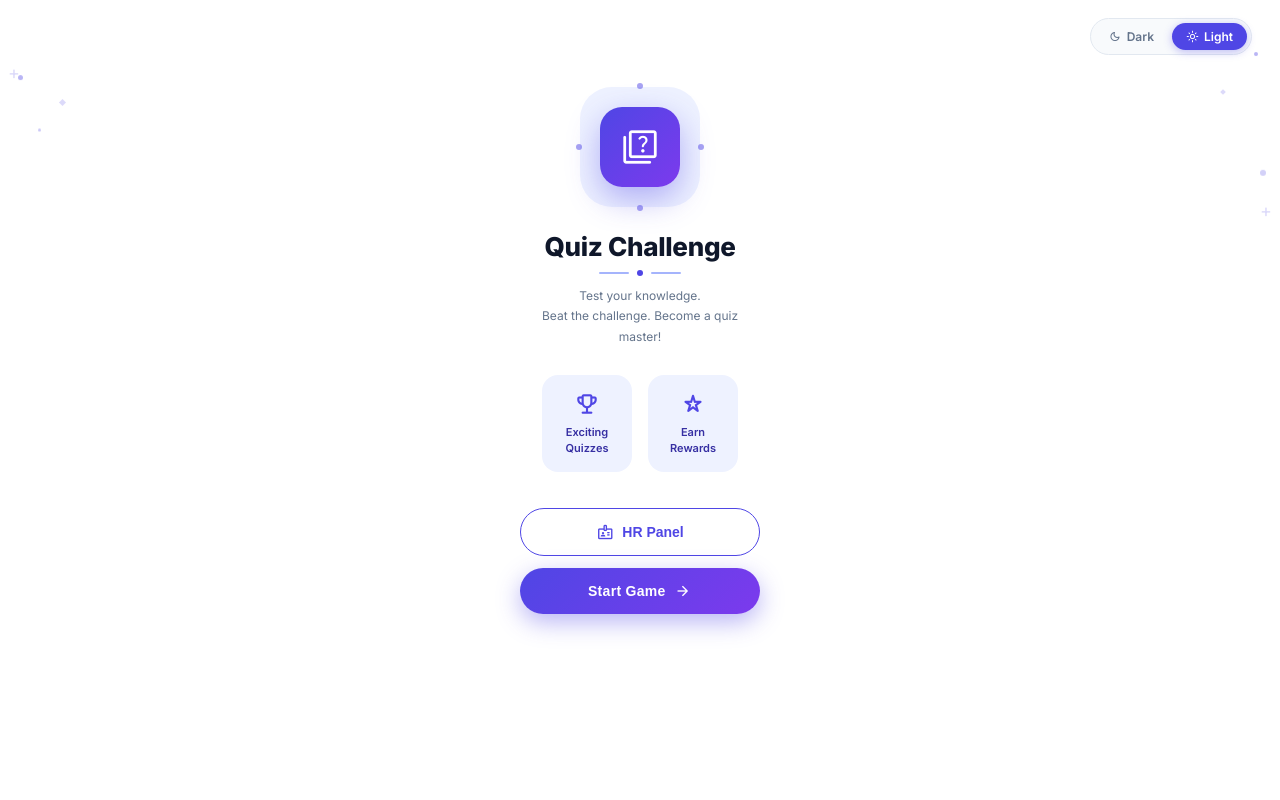
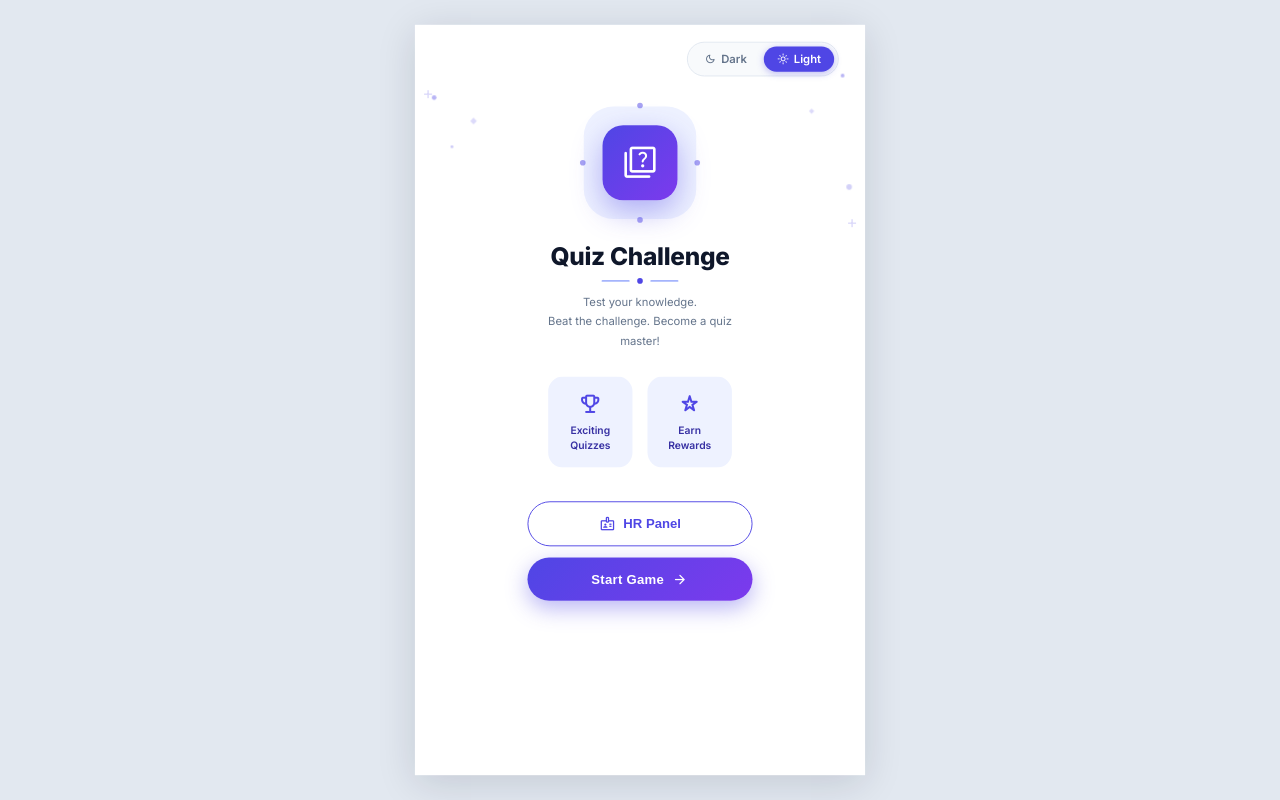
Before and after one commit to Neeshu13Gi/HRQuiz, a React (Vite) app in the folder frontend/: page / in a window 1280 px wide. Built offline with nearby package versions, Linux system fonts and the light colour scheme.

Commit message:
feat: add dynamic JS scaling for kiosk mode 1080x1920

```diff
--- a/frontend/index.html
+++ b/frontend/index.html
@@ -8,6 +8,37 @@
   </head>
   <body>
     <div id="root"></div>
+    <script>
+      function scaleApp() {
+        const root = document.getElementById('root');
+        if (!root) return;
+
+        // Base dimensions of the app
+        const baseWidth = 480;
+        const baseHeight = 853;
+
+        // Window dimensions
+        const winWidth = window.innerWidth;
+        const winHeight = window.innerHeight;
+
+        // If window is larger than base dimensions, scale it up
+        if (winWidth > baseWidth || winHeight > baseHeight) {
+          // Calculate scale to fit screen, prioritizing width, but not exceeding height
+          const scaleX = winWidth / baseWidth;
+          const scaleY = winHeight / baseHeight;
+          const scale = Math.min(scaleX, scaleY);
+
+          root.style.transform = 'scale(' + scale + ')';
+        } else {
+          root.style.transform = 'none';
+        }
+      }
+
+      window.addEventListener('resize', scaleApp);
+      window.addEventListener('load', scaleApp);
+      // Run once immediately in case DOM is ready
+      scaleApp();
+    </script>
     <script type="module" src="/src/main.jsx"></script>
   </body>
 </html>
--- a/frontend/src/index.css
+++ b/frontend/src/index.css
@@ -124,6 +124,8 @@ body {
   justify-content: center;
   align-items: center;
   min-height: 100vh;
+  margin: 0;
+  overflow: hidden;
 }
 
 /* ─────────────────────────────────────────────
@@ -131,7 +133,9 @@ body {
 ───────────────────────────────────────────── */
 #root {
   width: 100vw;
+  max-width: 480px;
   height: 100vh;
+  max-height: 853px;
   background: var(--card);
   box-shadow: 0 8px 40px rgba(15,23,42,0.14);
   overflow-y: auto;
@@ -140,6 +144,13 @@ body {
   display: flex;
   flex-direction: column;
   transition: background 0.35s ease, color 0.35s ease;
+  transform-origin: center;
+}
+
+@media (min-width: 481px) {
+  body {
+    background: #e2e8f0; /* Slight grey background for desktop */
+  }
 }
 
 /* ─────────────────────────────────────────────
```
